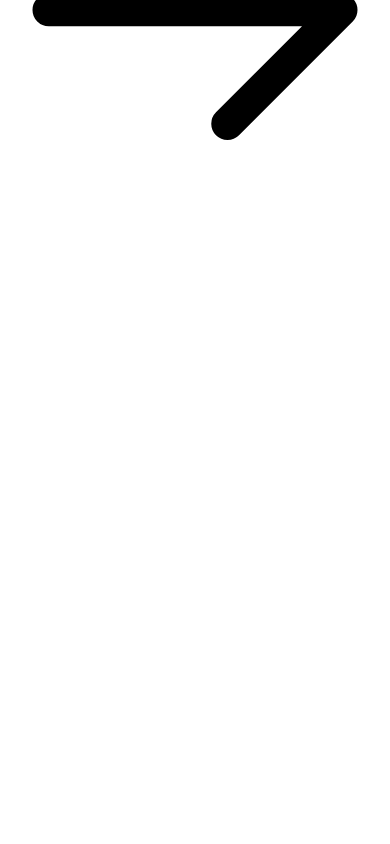
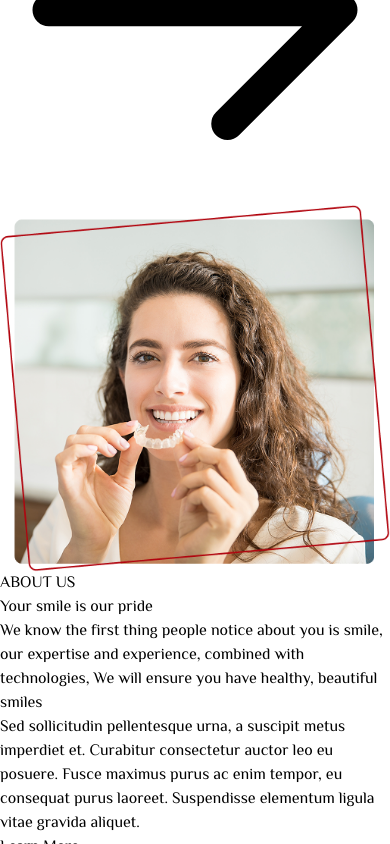
Before and after one commit to absattarghoto/medical_website, a React (Vite) app: page / in a window 390 px wide. Shown: the part 11156-12000 px from the top of the page. Before the commit the page ends 11361 px from the top, so only its background shows below. Built offline with nearby package versions, Linux system fonts and the light colour scheme.

Commit message:
add Abdul Section in website

```diff
--- a/src/App.tsx
+++ b/src/App.tsx
@@ -1,3 +1,4 @@
+import AboutSection from "./components/AboutSection/Index";
 import FeaturedSection from "./components/FeaturedSection/Index";
 import Hero from "./components/Hero/Index";
 import HeroCard from "./components/HeroCard/Index";
@@ -12,6 +13,7 @@ const App = () => {
       <HeroCard/>
       <FeaturedSection/>
       <Services/>
+      <AboutSection/>
     </>
   );
 };
--- /dev/null
+++ b/src/components/AboutSection/Index.tsx
@@ -0,0 +1,78 @@
+const AboutSection = () => {
+  return (
+    <section className="bg-white flex flex-row justify-center">
+      <div className="w-[1180px]">
+      <div className="flex flex-col md:flex-row justify-between items-center py-12 md:py-24 px-4 md:px-0">
+  {/* Image Section */}
+  <div className="w-full md:w-[45%] mb-8 md:mb-0">
+    <img src="Images/Columns.png" alt="" className="w-full h-auto" />
+  </div>
+
+  {/* Content Section */}
+  <div className="w-full md:w-[501px]">
+    <p className="text-[#B1040E] text-sm font-semibold pb-1">ABOUT US</p>
+    <h2 className="text-[#000000] text-3xl md:text-5xl leading-tight">Your smile is our pride</h2>
+    <p className="text-[#000000] text-base md:text-lg pt-2 md:pt-4">
+    We know the first thing people notice about you is smile, our expertise and experience, combined with technologies, We will ensure you have healthy, beautiful smiles
+    </p>
+    <p className="text-[#000000] text-base md:text-lg pt-2 md:pt-4">
+    Sed sollicitudin pellentesque urna, a suscipit metus imperdiet et. Curabitur consectetur auctor leo eu posuere. Fusce maximus purus ac enim tempor, eu consequat purus laoreet. Suspendisse elementum ligula vitae gravida aliquet.
+    </p>
+    <div className="mt-6 md:mt-8">
+      <button
+        type="button"
+        className="text-red-700 hover:text-white border border-red-700 hover:bg-red-800
+                 focus:ring-4 focus:outline-none focus:ring-red-300
+                 font-medium rounded-lg text-sm px-6 py-3
+                 dark:border-red-500 dark:text-red-500 dark:hover:text-white
+                 dark:hover:bg-red-600 dark:focus:ring-red-900"
+      >
+        Learn More
+      </button>
+    </div>
+  </div>
+</div>
+
+
+
+
+
+<div className="flex flex-col md:flex-row justify-between items-center py-12 md:py-24 px-4 md:px-0">
+  {/* Content Section */}
+  <div className="w-full md:w-[501px] order-2 md:order-1">
+    <p className="text-[#B1040E] text-sm font-semibold pb-1">NEW PATIENTS</p>
+    <h2 className="text-[#000000] text-3xl md:text-5xl leading-tight">We accept new patients</h2>
+    <p className="text-[#000000] text-base md:text-lg pt-2 md:pt-4">
+    We are highly skilled in treating a wide range of dental concerns, and take pride in delivering outstanding patient care and exceptional results every time.
+    </p>
+    <p className="text-[#000000] text-base md:text-lg pt-2 md:pt-4">
+    Sed sollicitudin pellentesque urna, a suscipit metus imperdiet et. Curabitur consectetur auctor leo eu posuere. Fusce maximus purus ac enim tempor, eu consequat purus laoreet. Suspendisse elementum ligula vitae gravida aliquet.
+    </p>
+    <div className="mt-6 md:mt-8">
+      <button
+        type="button"
+        className="text-red-700 hover:text-white border border-red-700 hover:bg-red-800
+                 focus:ring-4 focus:outline-none focus:ring-red-300
+                 font-medium rounded-lg text-sm px-6 py-3
+                 dark:border-red-500 dark:text-red-500 dark:hover:text-white
+                 dark:hover:bg-red-600 dark:focus:ring-red-900"
+      >
+        Learn More
+      </button>
+    </div>
+  </div>
+
+  {/* Image Section */}
+  <div className="w-full md:w-[45%] order-1 md:order-2 mb-8 md:mb-0">
+    <img src="Images/Columns (1).png" alt="" className="w-full h-auto" />
+  </div>
+</div>
+
+
+
+      </div>
+    </section>
+  );
+};
+
+export default AboutSection;
```
